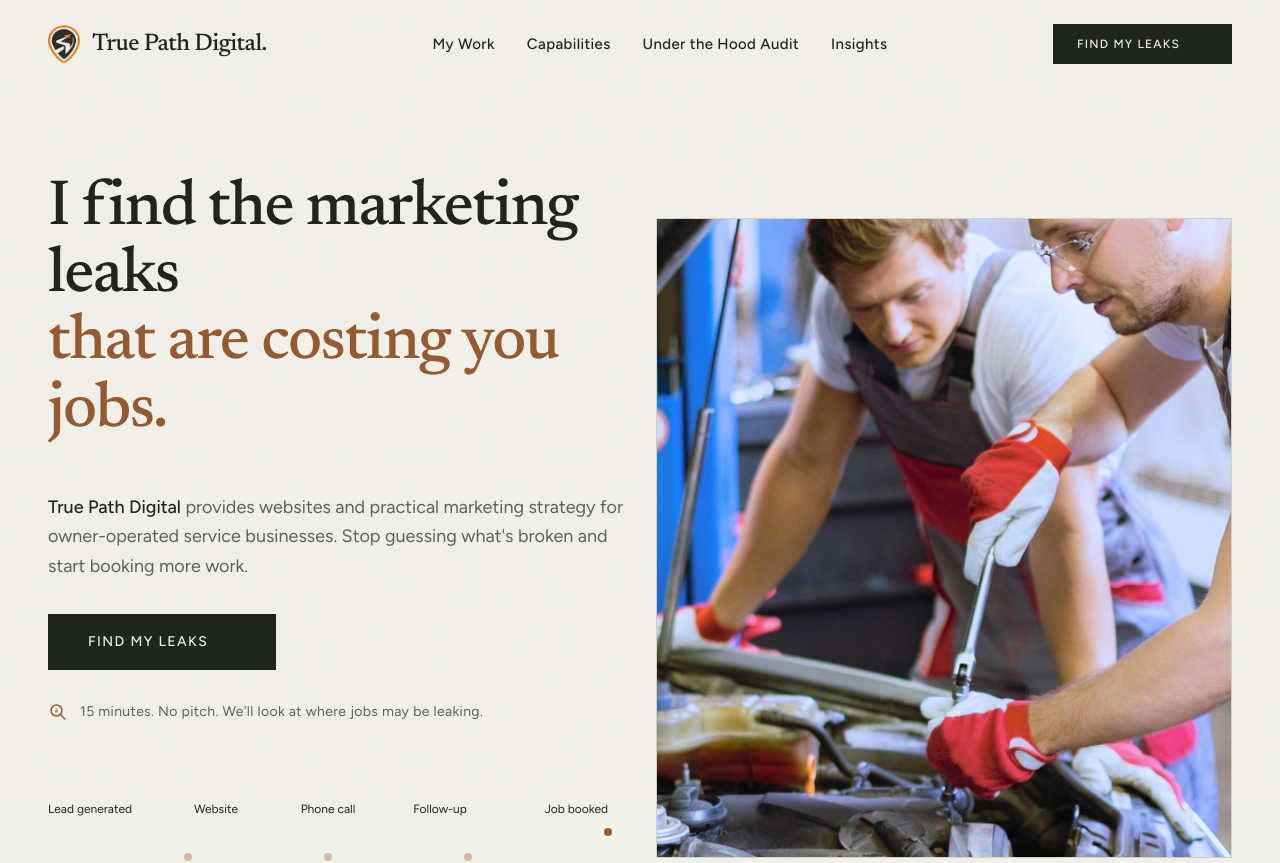
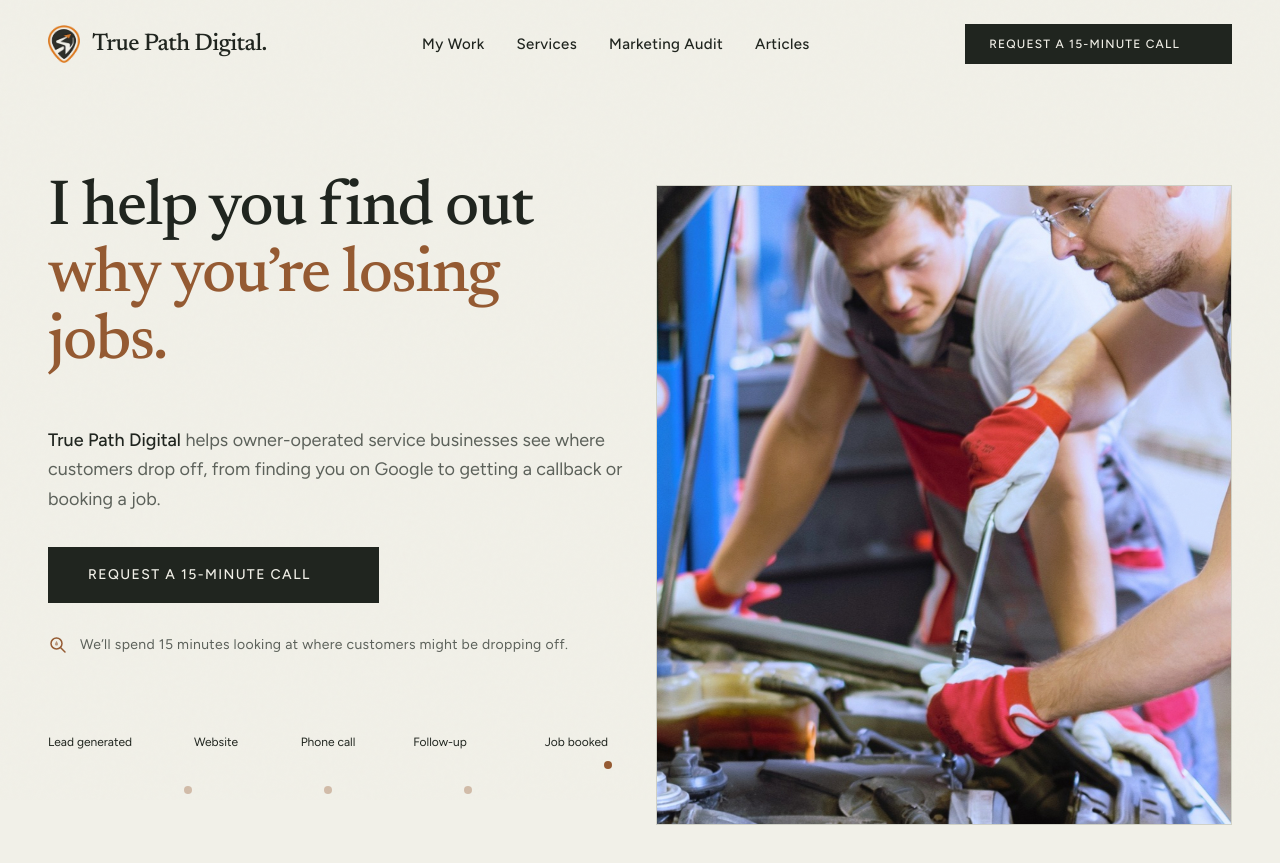
Before and after one commit to triggsmt67-cmd/truepath-consultant, a Next.js app: page / in a window 1280 px wide. Shown: the top 863 px of the page. Built offline with nearby package versions, Linux system fonts and the light colour scheme.

Commit message:
Clarify site navigation, calls to action, and article headings

```diff
--- a/src/app/insights/[slug]/page.tsx
+++ b/src/app/insights/[slug]/page.tsx
@@ -1,5 +1,6 @@
 import Header from "@/components/Header";
 import Footer from "@/components/Footer";
+import Button from "@/components/Button";
 import DrawerButton from "@/components/DrawerButton";
 import Link from "next/link";
 import Image from "next/image";
@@ -427,7 +428,7 @@ export default async function SingleInsightPage({
               <div className="absolute top-0 right-0 w-32 h-32 bg-primary/10 rounded-full blur-2xl -mr-16 -mt-16 pointer-events-none" />
 
               <div className="text-xs font-medium uppercase tracking-widest text-primary mb-3">
-                Diagnostic Next Step
+                Get Help With Your Marketing
               </div>
 
               <h3 className="font-serif text-2xl md:text-3xl font-medium text-foreground mb-4 leading-tight">
@@ -435,12 +436,13 @@ export default async function SingleInsightPage({
               </h3>
 
               <p className="text-muted-text text-base leading-relaxed mb-8 max-w-xl">
-                Stop guessing where your marketing is breaking down. Schedule a 15-minute diagnostic call or order a $750 Under the Hood Audit for your business.
+                Request a short call to talk through what’s happening in your business, or see what’s included in the Under the Hood Audit.
               </p>
 
-              <DrawerButton variant="primary">
-                Find My Leaks
-              </DrawerButton>
+              <div className="flex flex-wrap gap-4">
+                <DrawerButton variant="primary">Request a 15-Minute Call</DrawerButton>
+                <Button href="/#audit" variant="secondary">See What the $750 Audit Covers</Button>
+              </div>
             </div>
 
           </div>
--- a/src/app/insights/page.tsx
+++ b/src/app/insights/page.tsx
@@ -162,13 +162,13 @@ export default async function InsightsPage() {
         <section className="border-t border-muted-border bg-foreground text-background py-24 px-6 md:px-12 text-center">
           <div className="mx-auto w-full max-w-3xl flex flex-col items-center">
             <h2 className="font-serif font-medium text-[clamp(2.5rem,4.5vw,4rem)] leading-tight mb-6">
-              Ready to fix the leaks in your business?
+              Where are you losing jobs?
             </h2>
             <p className="text-background/80 text-lg leading-relaxed mb-10 max-w-xl">
-              Stop guessing where you are losing jobs. Schedule a brief 15-minute diagnostic call or request an Under the Hood Audit.
+              Request a 15-minute call to talk through where customers might be dropping off and what to look at first.
             </p>
             <Button href="/#contact" variant="light">
-              Find My Leaks
+              Request a 15-Minute Call
             </Button>
           </div>
         </section>
--- a/src/app/page.tsx
+++ b/src/app/page.tsx
@@ -104,18 +104,18 @@ export default function Home() {
               className="flex flex-col justify-center"
             >
               <h1 className="max-w-3xl font-serif font-medium text-[clamp(3rem,5vw,5rem)] leading-[1.05] tracking-tight">
-                <MotionSpan variants={itemVariants} className="block text-foreground">I find the marketing leaks</MotionSpan>
-                <MotionSpan variants={itemVariants} className="block text-primary">that are costing you jobs.</MotionSpan>
+                <MotionSpan variants={itemVariants} className="block text-foreground">I help you find out</MotionSpan>
+                <MotionSpan variants={itemVariants} className="block text-primary">why you’re losing jobs.</MotionSpan>
               </h1>
 
               <MotionDiv variants={itemVariants} className="mt-12 flex flex-col items-start gap-8">
                 <p className="max-w-xl text-lg leading-[1.65] text-muted-text">
                   <strong className="font-medium text-foreground">True Path Digital</strong>{" "}
-                  provides websites and practical marketing strategy for owner-operated service businesses. Stop guessing what&apos;s broken and start booking more work.
+                  helps owner-operated service businesses see where customers drop off, from finding you on Google to getting a callback or booking a job.
                 </p>
 
                 <Button href="/#contact" variant="primary">
-                  Find My Leaks
+                  Request a 15-Minute Call
                 </Button>
                 <p className="flex items-center gap-3 text-sm text-muted-text tracking-wide">
                   <svg width="20" height="20" viewBox="0 0 20 20" fill="none" xmlns="http://www.w3.org/2000/svg" className="flex-shrink-0 text-primary">
@@ -125,7 +125,7 @@ export default function Home() {
                     {/* Leak droplet inside the glass */}
                     <path d="M8.5 6C8.5 6 7 8 7 9.2C7 10 7.67 10.5 8.5 10.5C9.33 10.5 10 10 10 9.2C10 8 8.5 6 8.5 6Z" fill="currentColor" opacity="0.6" />
                   </svg>
-                  15 minutes. No pitch. We&apos;ll look at where jobs may be leaking.
+                  We’ll spend 15 minutes looking at where customers might be dropping off.
                 </p>
                 <LeadFlowAnimation />
               </MotionDiv>
@@ -171,11 +171,11 @@ export default function Home() {
               </div>
             </div>
 
-            <div className="my-20 border-y border-muted-border py-16 md:my-28 md:py-24">
-              <p className="max-w-6xl font-serif text-[clamp(2.25rem,5vw,4.5rem)] font-medium leading-[1.08] tracking-tight text-foreground">
-                Most of the time, the problem is not effort. It is that too many decisions are being made under pressure, without enough context.
+            <blockquote className="my-20 border-y border-muted-border py-16 text-center md:my-28 md:py-24">
+              <p className="mx-auto max-w-6xl font-serif text-[clamp(2.25rem,5vw,4.5rem)] font-medium leading-[1.08] tracking-tight text-foreground">
+                &ldquo;Most of the time, the problem is not effort. It is that too many decisions are being made under pressure, without enough context.&rdquo;
               </p>
-            </div>
+            </blockquote>
 
             <div>
               <p className="mb-12 max-w-2xl text-lg leading-[1.65] text-muted-text">
@@ -310,7 +310,7 @@ export default function Home() {
 
               <div className="lg:w-5/12 flex flex-col lg:sticky lg:top-32">
                 <h2 className="text-sm font-medium uppercase tracking-widest text-primary mb-8 flex items-center gap-3">
-                  <span className="w-8 h-px bg-primary"></span> Diagnostic Phase
+                  <span className="w-8 h-px bg-primary"></span> $750 Marketing Audit
                 </h2>
                 <h3 className="font-serif font-medium text-[clamp(2.5rem,4vw,3.5rem)] leading-tight tracking-tight mb-8">
                   Under the Hood<br />Audit
@@ -328,11 +328,11 @@ export default function Home() {
                   <span className="text-sm uppercase tracking-widest font-medium text-muted-text">Flat Fee</span>
                 </div>
                 <p className="mt-8 text-base text-muted-text leading-relaxed max-w-md">
-                  An objective, independent review of where you lose visibility, leads, and booked work. Includes a findings memo, review call, and prioritized 90-day action plan.
+                  An independent review of how customers find you, get in touch, and book a job. You’ll get a written summary, a call to go over the findings, and a 90-day plan that shows what to fix first.
                 </p>
                 <div className="mt-12">
                   <Button href="/#contact" variant="secondary">
-                    Find My Leaks
+                    Request a 15-Minute Call
                   </Button>
                 </div>
               </div>
@@ -524,22 +524,22 @@ export default function Home() {
                 Let&apos;s look at what&apos;s getting missed.
               </h2>
               <p className="text-lg leading-[1.65] text-background/80 max-w-md mb-16">
-                Schedule a brief conversation to review your current setup and see if an Under the Hood Audit makes sense for your business.
+                Request a 15-minute call to talk through where you might be missing leads or losing jobs. We can also see if the $750 marketing audit makes sense for your business.
               </p>
 
               <div className="flex flex-col gap-10">
                 <div className="flex items-start gap-6">
                   <div className="flex-shrink-0 w-8 h-8 rounded-full bg-background/10 border border-background/20 flex items-center justify-center text-sm font-medium">1</div>
                   <div>
-                    <h4 className="font-serif font-medium text-2xl mb-2">Fill out the brief</h4>
-                    <p className="text-background/60 text-base leading-relaxed">Give me 2 minutes of context on your business so I don&apos;t waste your time.</p>
+                    <h4 className="font-serif font-medium text-2xl mb-2">Tell me a little about your business</h4>
+                    <p className="text-background/60 text-base leading-relaxed">Share what you do and where you think customers are dropping off.</p>
                   </div>
                 </div>
                 <div className="flex items-start gap-6">
                   <div className="flex-shrink-0 w-8 h-8 rounded-full bg-background/10 border border-background/20 flex items-center justify-center text-sm font-medium">2</div>
                   <div>
-                    <h4 className="font-serif font-medium text-2xl mb-2">15-Minute Diagnostic</h4>
-                    <p className="text-background/60 text-base leading-relaxed">No sales pitch. Just a look under the hood to see if we can help.</p>
+                    <h4 className="font-serif font-medium text-2xl mb-2">A 15-minute call</h4>
+                    <p className="text-background/60 text-base leading-relaxed">I’ll email you to set up a time. We’ll talk through what’s happening and where to start.</p>
                   </div>
                 </div>
               </div>
--- a/src/app/services/google-profile/page.tsx
+++ b/src/app/services/google-profile/page.tsx
@@ -276,7 +276,7 @@ export default function GoogleProfilePage() {
                 </p>
 
                 <Button onClick={() => openDrawer()} variant="primary">
-                  Get Your Google Profile Reviewed
+                  Request a Google Business Profile Review
                 </Button>
               </motion.div>
             </motion.div>
@@ -709,7 +709,7 @@ export default function GoogleProfilePage() {
               You may not need a large SEO campaign. You may need the categories corrected, the services organized, the review process fixed, or the profile and website brought into alignment. Schedule a brief 15-minute Lead Review. I will look at your current profile, identify the most important issues, and explain what I would fix first.
             </p>
             <Button onClick={() => openDrawer()} variant="light">
-              Get Your Google Profile Reviewed
+              Request a Google Business Profile Review
             </Button>
           </div>
         </section>
--- a/src/app/services/lead-response/page.tsx
+++ b/src/app/services/lead-response/page.tsx
@@ -315,7 +315,7 @@ export default function LeadResponsePage() {
 
               <motion.div variants={itemVariants} className="flex flex-col sm:flex-row gap-4">
                 <Button onClick={() => openDrawer()} variant="primary" size="lg" className="group">
-                  Review My Response Process
+                  Request a Lead Follow-Up Review
                   <ArrowRight className="ml-2 w-5 h-5 group-hover:translate-x-1 transition-transform" />
                 </Button>
               </motion.div>
@@ -387,7 +387,7 @@ export default function LeadResponsePage() {
           <div className="mx-auto w-full max-w-[1400px]">
             <div className="max-w-3xl mb-24">
               <h2 className="text-sm font-medium uppercase tracking-widest text-primary mb-6 flex items-center gap-3">
-                <span className="w-8 h-px bg-primary"></span> The Architecture
+                <span className="w-8 h-px bg-primary"></span> How Your Team Handles New Leads
               </h2>
               <h3 className="font-serif font-medium text-[clamp(2.5rem,4vw,4rem)] leading-tight tracking-tight text-foreground mb-8">
                 What I Build to Improve Lead Response
@@ -709,7 +709,7 @@ export default function LeadResponsePage() {
               </p>
             </div>
             <Button onClick={() => openDrawer()} variant="primary" size="lg" className="group">
-              Review My Response Process
+              Request a Lead Follow-Up Review
               <ArrowRight className="ml-2 w-5 h-5 group-hover:translate-x-1 transition-transform" />
             </Button>
           </div>
--- a/src/app/tools/marketing-checkup/Checkup.tsx
+++ b/src/app/tools/marketing-checkup/Checkup.tsx
@@ -77,9 +77,9 @@ export default function Checkup() {
         })}
         <div className={styles.actions}>
           {validated && answered < 7 && <p role="alert" className={styles.error}>Please answer all seven questions. {7 - answered} still need an answer.</p>}
-          <p role="status">{edited ? "Answers changed. Select Show my questions to update your takeaway." : ""}</p>
+          <p role="status">{edited ? "Answers changed. Select Show Questions to Ask My Agency to update your takeaway." : ""}</p>
           <div className={styles.buttons}>
-            <Button type="submit">Show my questions</Button>
+            <Button type="submit">Show Questions to Ask My Agency</Button>
             <button ref={resetRef} type="button" className={styles.textButton} aria-expanded={resetRequested} aria-controls="reset-confirmation" onClick={() => {
               setResetRequested(true);
               requestAnimationFrame(() => cancelRef.current?.focus());
--- a/src/app/work/page.tsx
+++ b/src/app/work/page.tsx
@@ -119,8 +119,8 @@ export default function WorkPage() {
               <span className="w-8 h-px bg-primary"></span> Our Work
             </h2>
             <h1 className="max-w-4xl font-serif font-medium text-[clamp(3.5rem,6vw,5rem)] leading-[1.05] tracking-tight">
-              Fixing demand leaks. <br />
-              <span className="text-muted-text">Driving real revenue.</span>
+              Recent projects for <br />
+              <span className="text-muted-text">local service businesses.</span>
             </h1>
           </MotionDiv>
         </section>
@@ -220,11 +220,11 @@ export default function WorkPage() {
             className="mx-auto flex w-full max-w-4xl flex-col items-center text-center"
           >
             <h2 className="font-serif font-medium text-[clamp(3rem,6vw,5rem)] leading-[1.05] tracking-tight">
-              Let&apos;s fix your leaks.
+              Let’s talk about where you’re losing jobs.
             </h2>
             <div className="mt-16">
               <Button href="/#contact" variant="light">
-                Find My Leaks
+                Request a 15-Minute Call
               </Button>
             </div>
           </MotionDiv>
--- a/src/components/Footer.tsx
+++ b/src/components/Footer.tsx
@@ -18,11 +18,11 @@ export default function Footer() {
         <div>
           <h4 className="text-sm font-medium uppercase tracking-widest mb-6">Services</h4>
           <ul className="space-y-4 text-muted-text text-sm">
-            <li><Link href="/#audit" className="hover:text-primary transition-colors">Under the Hood Audit</Link></li>
+            <li><Link href="/#audit" className="hover:text-primary transition-colors">Marketing Audit</Link></li>
             <li><Link href="/services/google-profile" className="hover:text-primary transition-colors">Google Profile & Local Search</Link></li>
             <li><Link href="/services/website-builds" className="hover:text-primary transition-colors">Website Strategy & Builds</Link></li>
             <li><Link href="/services/lead-response" className="hover:text-primary transition-colors">Lead Response & Follow-Up</Link></li>
-            <li><Link href="/insights" className="hover:text-primary transition-colors">Insights & Articles</Link></li>
+            <li><Link href="/insights" className="hover:text-primary transition-colors">Articles</Link></li>
           </ul>
         </div>
 
--- a/src/components/Header.tsx
+++ b/src/components/Header.tsx
@@ -11,13 +11,15 @@ import { motion, AnimatePresence } from "framer-motion";
 
 const navLinks = [
   { href: "/work", label: "My Work" },
-  { href: "/#services", label: "Capabilities" },
+  { href: "/#services", label: "Services" },
   { href: "/services/google-profile", label: "Google Profile" },
   { href: "/services/website-builds", label: "Website Builds" },
   { href: "/services/lead-response", label: "Lead Response" },
-  { href: "/#audit", label: "Under the Hood Audit" },
-  { href: "/insights", label: "Insights" },
+  { href: "/#audit", label: "Marketing Audit" },
+  { href: "/insights", label: "Articles" },
 ];
+
+const callToActionLabel = "Request a 15-Minute Call";
 
 export default function Header() {
   const [isScrolled, setIsScrolled] = useState(false);
@@ -62,32 +64,32 @@ export default function Header() {
           </Link>
 
           {/* Desktop Nav */}
-          <nav className="hidden md:flex items-center gap-8">
+          <nav className="hidden lg:flex items-center gap-8">
             <Link href="/work" className="text-[15px] font-medium tracking-wide hover:text-primary transition-colors">
               My Work
             </Link>
             <Link href="/#services" className="text-[15px] font-medium tracking-wide hover:text-primary transition-colors">
-              Capabilities
+              Services
             </Link>
             <Link href="/#audit" className="text-[15px] font-medium tracking-wide hover:text-primary transition-colors">
-              Under the Hood Audit
+              Marketing Audit
             </Link>
             <Link href="/insights" className="text-[15px] font-medium tracking-wide hover:text-primary transition-colors">
-              Insights
+              Articles
             </Link>
           </nav>
 
           {/* Desktop CTA */}
-          <div className="hidden md:block">
+          <div className="hidden lg:block">
             <Button href="/#contact" variant="primary" size="sm">
-              Find My Leaks
+              {callToActionLabel}
             </Button>
           </div>
 
           {/* Mobile Hamburger */}
           <button
             onClick={() => setIsMobileMenuOpen(!isMobileMenuOpen)}
-            className="md:hidden p-2 -mr-2 text-foreground hover:text-primary transition-colors"
+            className="lg:hidden p-2 -mr-2 text-foreground hover:text-primary transition-colors"
             aria-label={isMobileMenuOpen ? "Close menu" : "Open menu"}
             aria-expanded={isMobileMenuOpen}
             aria-controls="mobile-navigation"
@@ -148,7 +150,7 @@ export default function Header() {
                     openDrawer();
                   }}
                 >
-                  Find My Leaks
+                  {callToActionLabel}
                 </Button>
               </motion.div>
             </motion.nav>
--- a/src/components/HomeContactForm.tsx
+++ b/src/components/HomeContactForm.tsx
@@ -37,7 +37,7 @@ export default function HomeContactForm() {
       formRef.current?.reset();
       setHoneypot("");
       setStatus("success");
-      setMessage("Thanks — your request was sent. I’ll be in touch shortly.");
+      setMessage("Thanks. I’ll email you to set up a time.");
     } catch (error) {
       setStatus("error");
       setMessage(
@@ -147,7 +147,7 @@ export default function HomeContactForm() {
           className="w-full justify-center"
           disabled={status === "sending"}
         >
-          {status === "sending" ? "Sending..." : "Find My Leaks"}
+          {status === "sending" ? "Sending..." : "Send Call Request"}
         </Button>
         <p
           className={`mt-4 text-center text-xs leading-relaxed ${
--- a/src/components/LeadDrawer.tsx
+++ b/src/components/LeadDrawer.tsx
@@ -102,7 +102,7 @@ export default function LeadDrawer() {
           >
             {/* Header */}
             <div className="flex items-center justify-between p-6 border-b border-muted-border">
-              <h2 id="lead-drawer-title" className="font-serif text-2xl font-medium">Request a Review</h2>
+              <h2 id="lead-drawer-title" className="font-serif text-2xl font-medium">Request a 15-Minute Call</h2>
               <button
                 onClick={closeDrawer}
                 aria-label="Close request form"
@@ -124,9 +124,8 @@ export default function LeadDrawer() {
                     transition={{ duration: 0.3 }}
                   >
                     <div className="mb-10">
-                      <h3 className="font-serif text-3xl font-medium mb-4">Plug the leaks.</h3>
                       <p id="lead-drawer-description" className="text-muted-text leading-relaxed">
-                        Give me a little context on your business and where you feel you are losing jobs. I&apos;ll review your setup and let you know if I can help.
+                        Tell me a little about your business and what you’d like to review. I’ll email you to set up a time.
                       </p>
                     </div>
 
@@ -224,7 +223,7 @@ export default function LeadDrawer() {
                           className="w-full justify-center"
                           disabled={isSubmitting}
                         >
-                          {isSubmitting ? "Sending..." : "Send Request"}
+                          {isSubmitting ? "Sending..." : "Send Call Request"}
                         </Button>
                         <p
                           className="mt-3 min-h-5 text-center text-sm text-red-700"
@@ -250,7 +249,7 @@ export default function LeadDrawer() {
                     </div>
                     <h3 className="font-serif text-3xl font-medium mb-4">Request Sent</h3>
                     <p className="text-muted-text text-lg leading-relaxed mb-10">
-                      Thank you. I have received your information and will be in touch shortly to schedule a review.
+                      Thanks. I’ll email you to set up a time.
                     </p>
                     <Button variant="secondary" onClick={closeDrawer} className="w-full justify-center">
                       Close
```
Also changed, not shown: src/app/globals.css (+15 -0 lines).
